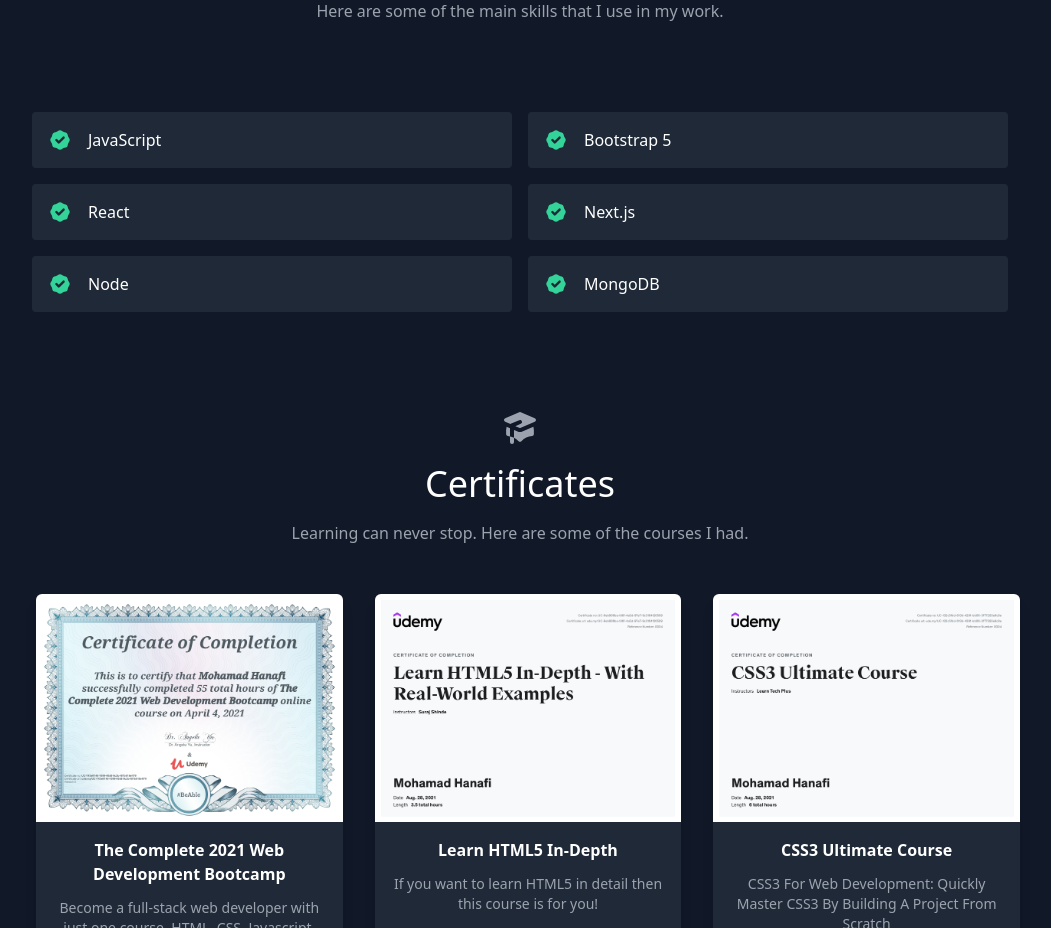
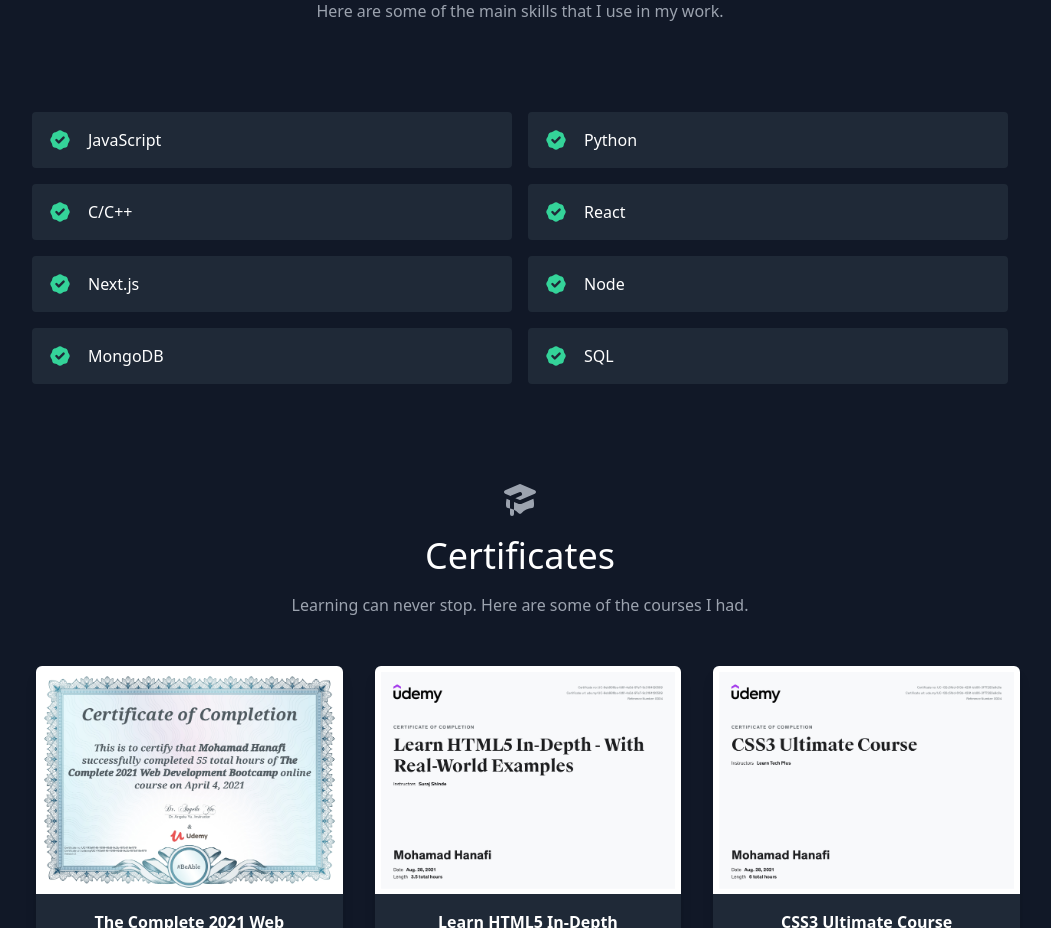
Before and after one commit to MohamadHanafi/react-portfolio, a React (Create React App) app: page / in a window 1280 px wide. Shown: the part 2040-2968 px from the top of the page, without its empty margins (120-1171 px from the left). Built offline with nearby package versions, Linux system fonts and the light colour scheme.

Commit message:
modified the cv

```diff
--- a/public/index.html
+++ b/public/index.html
@@ -6,7 +6,6 @@
     <meta name="viewport" content="width=device-width, initial-scale=1" />
     <meta name="theme-color" content="#000000" />
     <meta name="description" content="My portfolio app created with React" />
-    <meta property="og:image" content="https://photos.google.com/search/_tra_/photo/AF1QipNauP6PRFkw4UwC6sJ_YZCKVIjdl7ObNhHAh3oc"/>
     <title>Mohamad Hanafi</title>
   </head>
   <body>
--- a/src/portfolio/skills.js
+++ b/src/portfolio/skills.js
@@ -1,8 +1,10 @@
 export const skills = [
-  'JavaScript',
-  'Bootstrap 5',
-  'React',
-  'Next.js',
-  'Node',
-  'MongoDB',
+  "JavaScript",
+  "Python",
+  "C/C++",
+  "React",
+  "Next.js",
+  "Node",
+  "MongoDB",
+  "SQL",
 ];
```
Also changed, not shown: 1 other file (tests, documents, lock files or other folders).
